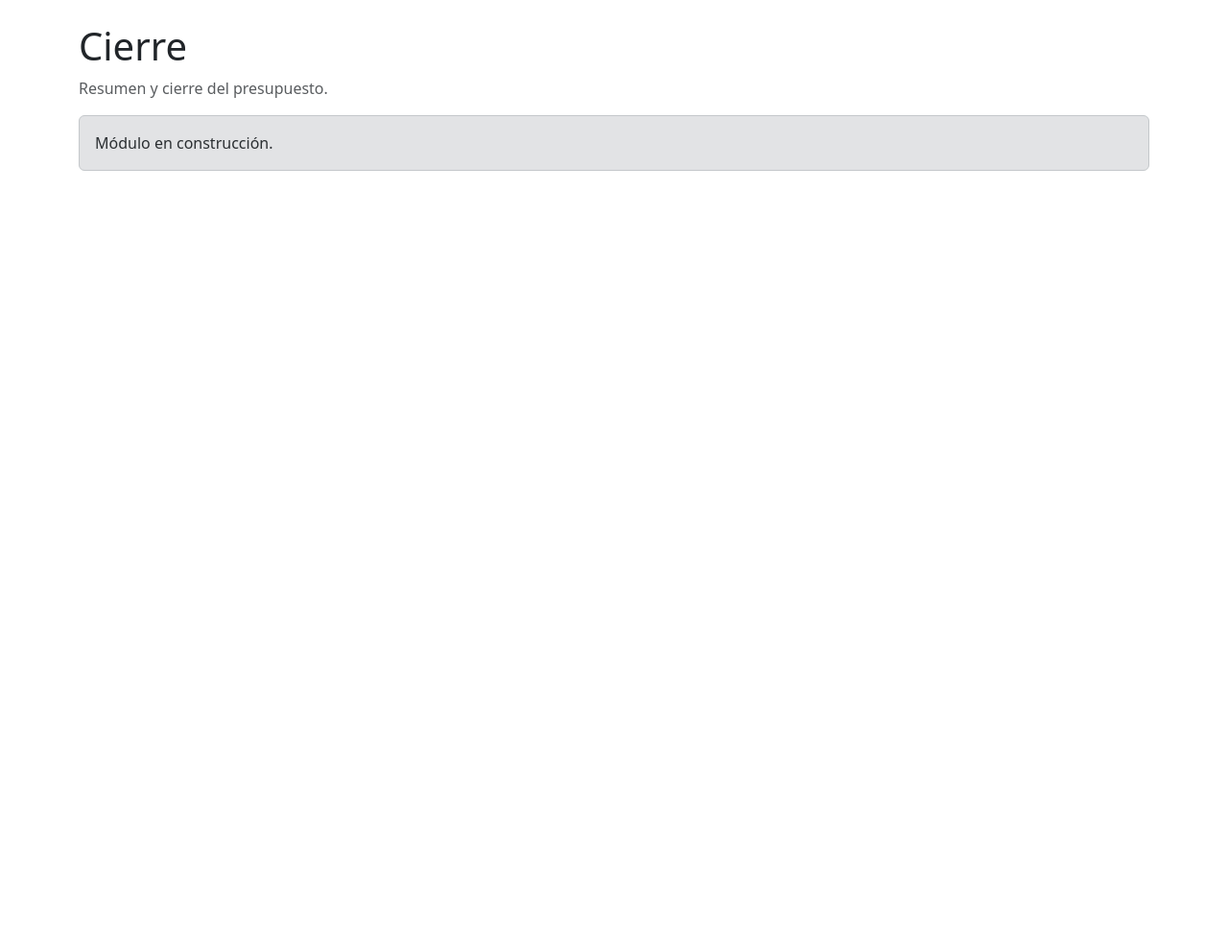
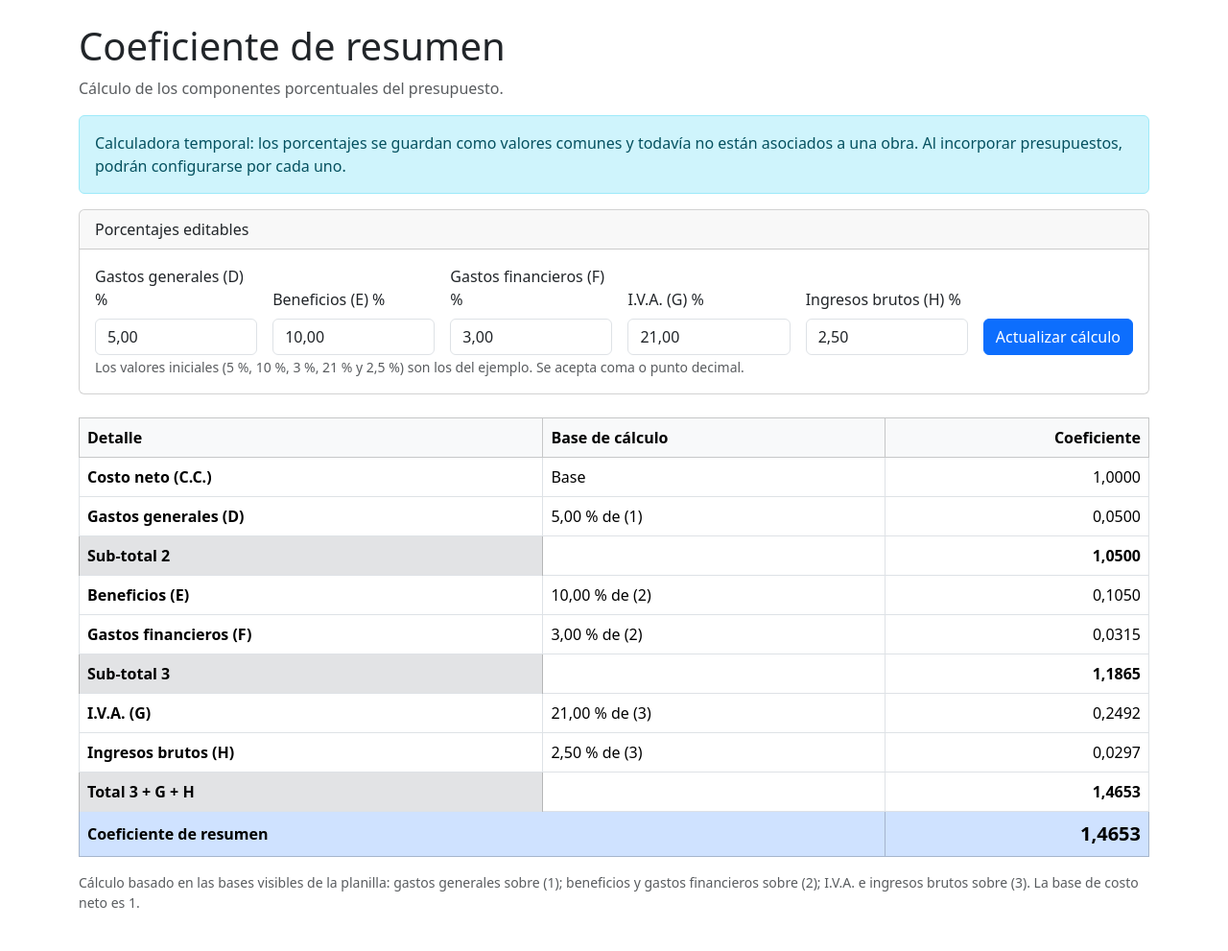
Before and after one commit to santiagonisi/Sobre-II, a Flask app: page /cierre in a window 1280 px wide. Shown: the part 80-1071 px from the top of the page at 96% size. Before the commit the page ends 258 px from the top, so only its background shows below. Run offline with Flask 3, Linux system fonts and the light colour scheme; data comes from the database, SQL or seed files in the repository.

Commit message:
Implementar calculadora de coeficiente de resumen
Co-authored-by: Copilot <223556219+Copilot@users.noreply.github.com>

```diff
--- a/app.py
+++ b/app.py
@@ -123,6 +123,18 @@ def init_db():
             )
             """
         )
+        db.execute(
+            """
+            CREATE TABLE IF NOT EXISTS summary_rates (
+                id INTEGER PRIMARY KEY CHECK (id = 1),
+                general_expenses TEXT NOT NULL,
+                benefits TEXT NOT NULL,
+                financial_costs TEXT NOT NULL,
+                vat TEXT NOT NULL,
+                gross_receipts TEXT NOT NULL
+            )
+            """
+        )
         category_count = db.execute(
             "SELECT COUNT(*) FROM labor_categories"
         ).fetchone()[0]
@@ -149,6 +161,13 @@ def init_db():
                 (id, exchange_rate, residual_percent, annual_interest_percent,
                  repair_percent, lubricant_percent)
             VALUES (1, '0', '20', '8', '70', '30')
+            """
+        )
+        db.execute(
+            """
+            INSERT OR IGNORE INTO summary_rates
+                (id, general_expenses, benefits, financial_costs, vat, gross_receipts)
+            VALUES (1, '5', '10', '3', '21', '2.5')
             """
         )
         db.commit()
@@ -697,6 +716,107 @@ def equipos():
     )
 
 
+@app.route("/cierre", methods=["GET", "POST"])
+def cierre():
+    db = get_db()
+
+    if request.method == "POST":
+        try:
+            rates = (
+                parse_decimal(
+                    request.form.get("general_expenses", ""),
+                    "El porcentaje de gastos generales",
+                ),
+                parse_decimal(
+                    request.form.get("benefits", ""),
+                    "El porcentaje de beneficios",
+                ),
+                parse_decimal(
+                    request.form.get("financial_costs", ""),
+                    "El porcentaje de gastos financieros",
+                ),
+                parse_decimal(request.form.get("vat", ""), "El porcentaje de I.V.A."),
+                parse_decimal(
+                    request.form.get("gross_receipts", ""),
+                    "El porcentaje de ingresos brutos",
+                ),
+            )
+            db.execute(
+                """
+                UPDATE summary_rates
+                SET general_expenses = ?, benefits = ?, financial_costs = ?,
+                    vat = ?, gross_receipts = ?
+                WHERE id = 1
+                """,
+                tuple(format(rate, "f") for rate in rates),
+            )
+            db.commit()
+            flash("Porcentajes del coeficiente actualizados.", "success")
+        except ValueError as error:
+            flash(str(error), "danger")
+        return redirect(url_for("cierre"))
+
+    rates_row = db.execute("SELECT * FROM summary_rates WHERE id = 1").fetchone()
+    rates = {
+        key: Decimal(rates_row[key])
+        for key in rates_row.keys()
+        if key != "id"
+    }
+
+    net_cost = Decimal("1")
+    general_expenses = net_cost * rates["general_expenses"] / Decimal("100")
+    subtotal_2 = net_cost + general_expenses
+    benefits = subtotal_2 * rates["benefits"] / Decimal("100")
+    financial_costs = subtotal_2 * rates["financial_costs"] / Decimal("100")
+    subtotal_3 = subtotal_2 + benefits + financial_costs
+    vat = subtotal_3 * rates["vat"] / Decimal("100")
+    gross_receipts = subtotal_3 * rates["gross_receipts"] / Decimal("100")
+    total = subtotal_3 + vat + gross_receipts
+
+    def format_coefficient(value):
+        return f"{value:.4f}".replace(".", ",")
+
+    breakdown = [
+        ("Costo neto (C.C.)", format_coefficient(net_cost), "Base"),
+        (
+            "Gastos generales (D)",
+            format_coefficient(general_expenses),
+            f"{format_number(rates['general_expenses'])} % de (1)",
+        ),
+        ("Sub-total 2", format_coefficient(subtotal_2), ""),
+        (
+            "Beneficios (E)",
+            format_coefficient(benefits),
+            f"{format_number(rates['benefits'])} % de (2)",
+        ),
+        (
+            "Gastos financieros (F)",
+            format_coefficient(financial_costs),
+            f"{format_number(rates['financial_costs'])} % de (2)",
+        ),
+        ("Sub-total 3", format_coefficient(subtotal_3), ""),
+        (
+            "I.V.A. (G)",
+            format_coefficient(vat),
+            f"{format_number(rates['vat'])} % de (3)",
+        ),
+        (
+            "Ingresos brutos (H)",
+            format_coefficient(gross_receipts),
+            f"{format_number(rates['gross_receipts'])} % de (3)",
+        ),
+        ("Total 3 + G + H", format_coefficient(total), ""),
+    ]
+    return render_template(
+        "cierre.html",
+        title="Coeficiente de resumen",
+        description="Cálculo de los componentes porcentuales del presupuesto.",
+        rates={key: format_number(value) for key, value in rates.items()},
+        breakdown=breakdown,
+        coefficient=format_coefficient(total / net_cost),
+    )
+
+
 def make_view(endpoint, title, description):
     def view():
         return render_template(f"{endpoint}.html", title=title, description=description)
@@ -706,7 +826,13 @@ def make_view(endpoint, title, description):
 
 
 for _endpoint, _title, _description in MODULES:
-    if _endpoint in {"materiales", "transportes", "mano_de_obra", "equipos"}:
+    if _endpoint in {
+        "materiales",
+        "transportes",
+        "mano_de_obra",
+        "equipos",
+        "cierre",
+    }:
         continue
     app.add_url_rule(
         f"/{_endpoint.replace('_', '-')}",
--- a/templates/cierre.html
+++ b/templates/cierre.html
@@ -3,5 +3,74 @@
 {% block content %}
 <h1>{{ title }}</h1>
 <p class="text-muted">{{ description }}</p>
-<div class="alert alert-secondary">Módulo en construcción.</div>
+<div class="alert alert-info">
+  Calculadora temporal: los porcentajes se guardan como valores comunes y todavía no están asociados a una obra. Al incorporar presupuestos, podrán configurarse por cada uno.
+</div>
+
+{% with messages = get_flashed_messages(with_categories=true) %}
+  {% for category, message in messages %}
+  <div class="alert alert-{{ category }}" role="alert">{{ message }}</div>
+  {% endfor %}
+{% endwith %}
+
+<section class="card mb-4">
+  <div class="card-header">Porcentajes editables</div>
+  <div class="card-body">
+    <form method="post" class="row g-3 align-items-end">
+      <div class="col-md-4 col-lg">
+        <label for="general-expenses" class="form-label">Gastos generales (D) %</label>
+        <input id="general-expenses" name="general_expenses" class="form-control" value="{{ rates.general_expenses }}" inputmode="decimal" required>
+      </div>
+      <div class="col-md-4 col-lg">
+        <label for="benefits" class="form-label">Beneficios (E) %</label>
+        <input id="benefits" name="benefits" class="form-control" value="{{ rates.benefits }}" inputmode="decimal" required>
+      </div>
+      <div class="col-md-4 col-lg">
+        <label for="financial-costs" class="form-label">Gastos financieros (F) %</label>
+        <input id="financial-costs" name="financial_costs" class="form-control" value="{{ rates.financial_costs }}" inputmode="decimal" required>
+      </div>
+      <div class="col-md-4 col-lg">
+        <label for="vat" class="form-label">I.V.A. (G) %</label>
+        <input id="vat" name="vat" class="form-control" value="{{ rates.vat }}" inputmode="decimal" required>
+      </div>
+      <div class="col-md-4 col-lg">
+        <label for="gross-receipts" class="form-label">Ingresos brutos (H) %</label>
+        <input id="gross-receipts" name="gross_receipts" class="form-control" value="{{ rates.gross_receipts }}" inputmode="decimal" required>
+      </div>
+      <div class="col-md-4 col-lg-auto d-grid">
+        <button type="submit" class="btn btn-primary">Actualizar cálculo</button>
+      </div>
+    </form>
+    <small class="form-text text-muted">Los valores iniciales (5 %, 10 %, 3 %, 21 % y 2,5 %) son los del ejemplo. Se acepta coma o punto decimal.</small>
+  </div>
+</section>
+
+<div class="table-responsive">
+  <table class="table table-bordered align-middle">
+    <thead class="table-light">
+      <tr>
+        <th scope="col">Detalle</th>
+        <th scope="col">Base de cálculo</th>
+        <th scope="col" class="text-end">Coeficiente</th>
+      </tr>
+    </thead>
+    <tbody>
+      {% for label, amount, basis in breakdown %}
+      <tr>
+        <th scope="row" class="{{ 'table-secondary' if 'Sub-total' in label or 'Total ' in label }}">{{ label }}</th>
+        <td>{{ basis }}</td>
+        <td class="text-end {{ 'fw-semibold' if 'Sub-total' in label or 'Total ' in label }}">{{ amount }}</td>
+      </tr>
+      {% endfor %}
+    </tbody>
+    <tfoot>
+      <tr class="table-primary">
+        <th scope="row" colspan="2">Coeficiente de resumen</th>
+        <td class="text-end fw-bold fs-5">{{ coefficient }}</td>
+      </tr>
+    </tfoot>
+  </table>
+</div>
+
+<p class="small text-muted">Cálculo basado en las bases visibles de la planilla: gastos generales sobre (1); beneficios y gastos financieros sobre (2); I.V.A. e ingresos brutos sobre (3). La base de costo neto es 1.</p>
 {% endblock %}
```
Also changed, not shown: tests/test_cierre.py (added, +89 -0 lines), README.md.
